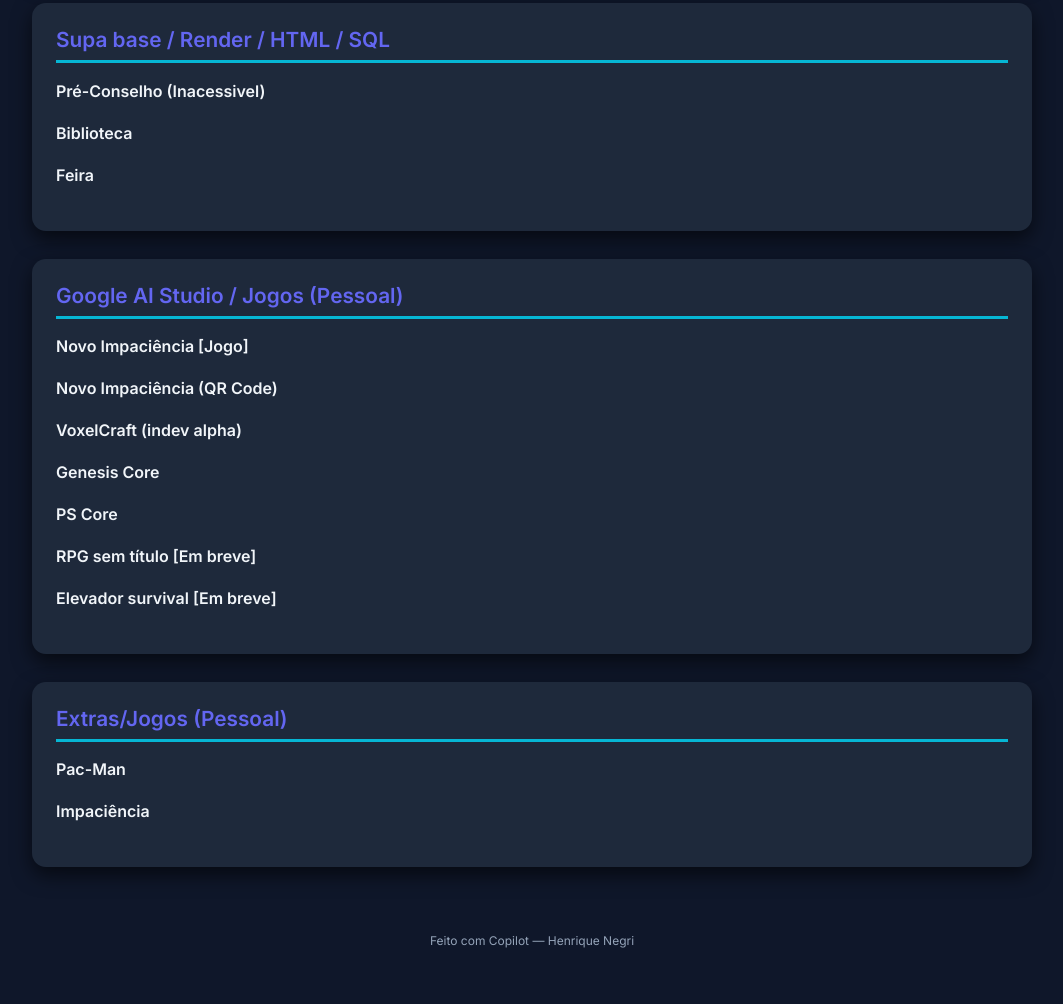
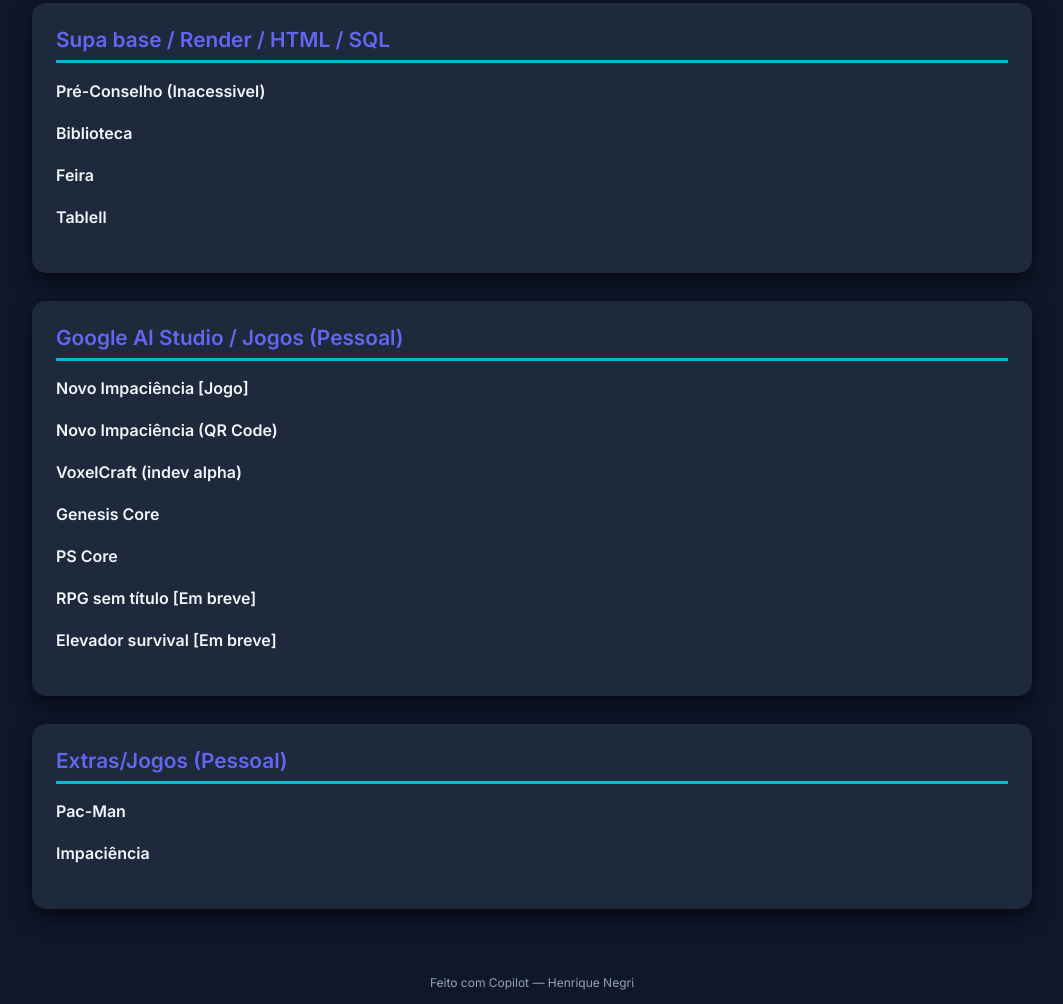
Before and after one commit to Henriquenegriascencio/Lobby-de-links-terceir-o, a plain HTML site: page index.html in a window 1280 px wide. Shown: the part 3874-4878 px from the top of the page, without its empty margins (108-1171 px from the left). Before the commit the page ends 4846 px from the top, so only its background shows below. Drawn offline with Linux system fonts and the light colour scheme.

```diff
--- a/index.html
+++ b/index.html
@@ -129,6 +129,7 @@
             <li><a href="https://preconselhosupabase.onrender.com/" target="_blank">Pré-Conselho (Inacessivel)</a></li>
             <li><a href="https://biblioteca-kfpm.onrender.com/" target="_blank">Biblioteca</a></li>
             <li><a href="https://henriquenegriascencio.github.io/feira-da-lua/index.html" target="_blank">Feira</a></li>
+            <li><a href="https://henriquenegriascencio.github.io/tablell/" target="_blank">Tablell</a></li>
           </ul>
         </section>
 
```
